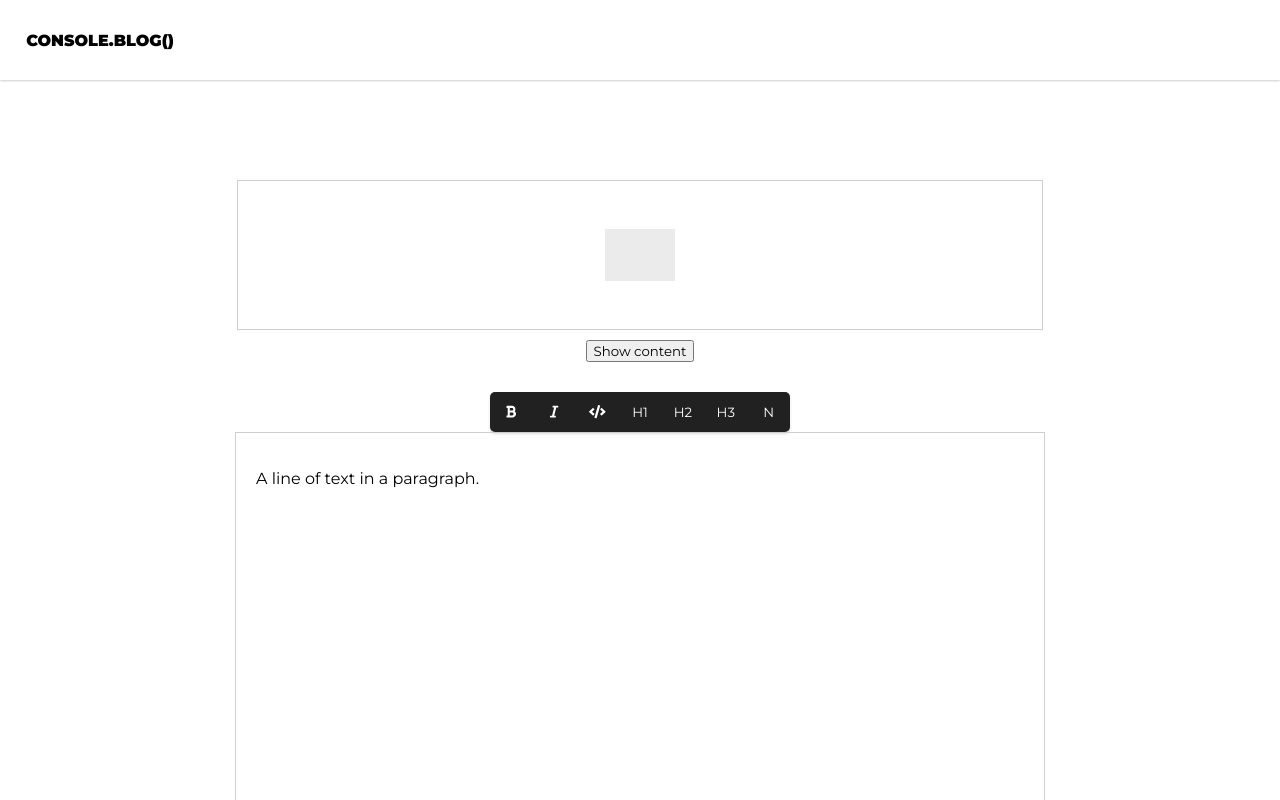
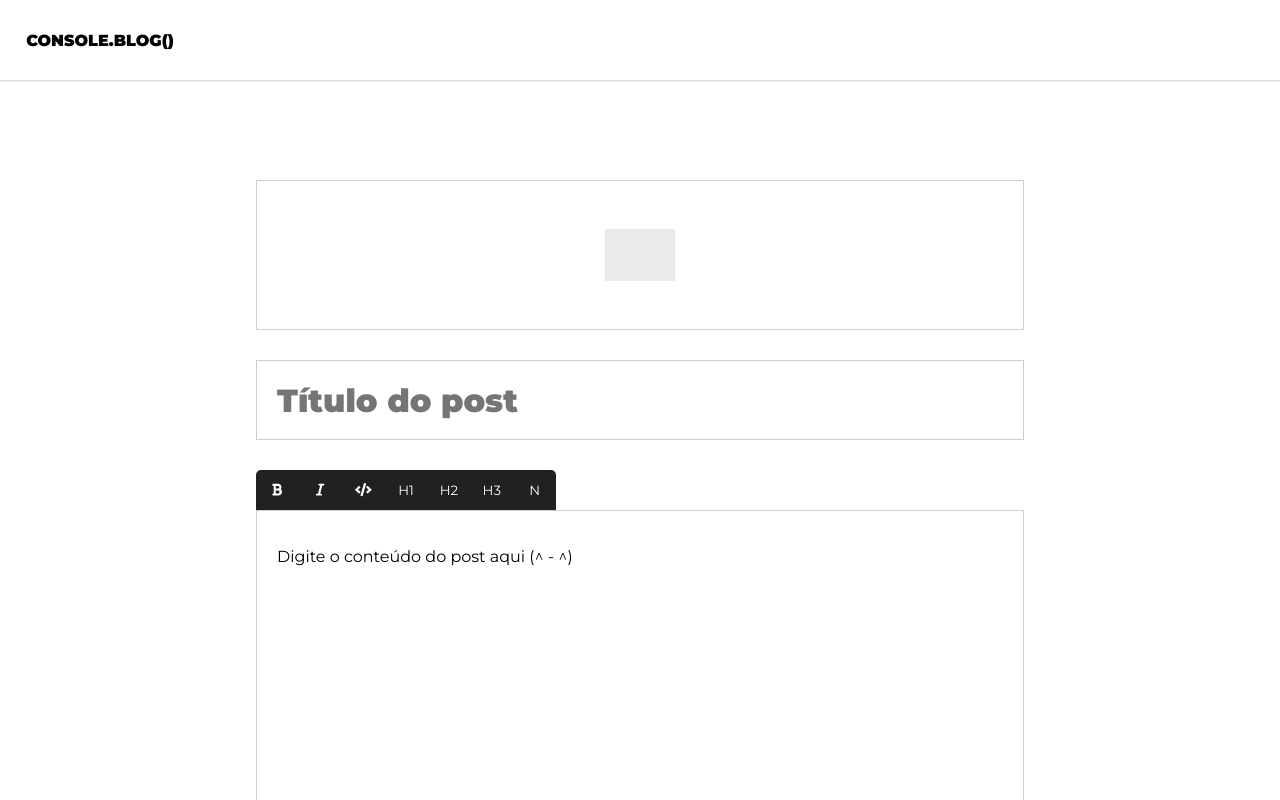
Before and after one commit to alessandroCidney/consolepontoblog, a Next.js app: page /editor in a window 1280 px wide. Shown: the top 800 px of the page. Built offline with nearby package versions, Linux system fonts and the light colour scheme; no server answers; grey boxes are pictures that could not be loaded.

Commit message:
<addition> Creation of the PostTitleInput component

```diff
--- a/src/components/DropImageZone/styles.ts
+++ b/src/components/DropImageZone/styles.ts
@@ -12,7 +12,7 @@ export const StyledDropImageZone = styled.button`
 
 	background-color: transparent;
 
-	width: 63%;
+	width: 60%;
 	min-height: 150px;
 
 	display: flex;
--- /dev/null
+++ b/src/components/PostTitleInput/index.tsx
@@ -0,0 +1,23 @@
+// React
+import { useRef, useState } from 'react';
+
+// Styled Components
+import { StyledTextArea } from './styles';
+
+const PostTitleInput = () => {
+	const [textAreaHeight, setTextAreaHeight] = useState(80);
+
+	return (
+		<StyledTextArea
+			placeholder="Título do post"
+			onInput={e => setTextAreaHeight(last => last > e.target.scrollHeight
+													? last
+													: e.target.scrollHeight
+											)}
+			textAreaHeight={textAreaHeight}
+			maxLength={200}
+		/>
+	);
+};
+
+export default PostTitleInput;
--- /dev/null
+++ b/src/components/PostTitleInput/styles.ts
@@ -0,0 +1,25 @@
+// Styled Components
+import styled from 'styled-components';
+
+export const StyledTextArea = styled.textarea`
+	width: 60%;
+	${props => props.textAreaHeight && `height: ${props.textAreaHeight}px;`}
+
+	min-height: 80px;
+
+	border: 1px solid #cecece;
+
+	font-size: 24pt;
+	font-weight: 900;
+
+	padding: 20px;
+
+	resize: none;
+	overflow-y: hidden;
+
+	margin: 20px 0;
+
+	&:focus {
+		outline: none;
+	}
+`;
--- a/src/components/SlateEditor/index.tsx
+++ b/src/components/SlateEditor/index.tsx
@@ -61,7 +61,7 @@ const SlateEditor = ({
 		return [
 	    {
 	      type: 'paragraph',
-	      children: [{ text: 'A line of text in a paragraph.' }],
+	      children: [{ text: 'Digite o conteúdo do post aqui (^ - ^)' }],
 	    },
 	  ] as Node[];
 	});
--- a/src/components/SlateEditor/styles.ts
+++ b/src/components/SlateEditor/styles.ts
@@ -2,11 +2,9 @@
 import styled, { keyframes } from 'styled-components';
 
 export const SlateWrapper = styled.div`
-	width: 60%;
-	min-width: 300px;
+	max-width: 60%;
+	min-width: 60%;
 	min-height: 100vh;
-
-	padding: 20px;
 
 	text-align: justify;
 
@@ -19,8 +17,9 @@ export const SlateWrapper = styled.div`
 export const SlateWrapperWithBorder = styled.div`
 	${props => props.withBorder && 'border: 1px solid #cecece;'}
 
-	width: 100%;
-	min-height: 100vh;;
+	max-width: 100%;
+	min-width: 100%;
+	min-height: 100vh;
 
 	padding: 20px;
 
@@ -99,14 +98,15 @@ export const ButtonsWrapper = styled.div`
 	width: 300px;
 	height: 40px;
 
+	align-self: flex-start;
+
 	animation: ${showButtonsWrapperAnimation} .5s;
 
 	display: flex;
 	align-items: flex-end;
 	justify-content: flex-start;
 
-	border-radius: 5px;
-	box-shadow: 0 2px 3px #ddd;
+	border-radius: 5px 5px 0 0;
 
 	overflow: hidden;
 
--- a/src/pages/editor.tsx
+++ b/src/pages/editor.tsx
@@ -5,12 +5,12 @@ import React, { useMemo, useState, useCallback } from 'react';
 import Head from 'next/head';
 import Link from 'next/link';
 import { useRouter } from 'next/router';
-import type { NextPage } from 'next';
 
 // Components
 import Header from '../components/Header';
 import SlateEditor from '../components/SlateEditor';
 import DropImageZone from '../components/DropImageZone';
+import PostTitleInput from '../components/PostTitleInput';
 
 // Styled Components
 import styled from 'styled-components';
@@ -20,6 +20,9 @@ import { Node } from 'slate';
 
 // Firebase
 import { database, ref, set, push } from '../services/firebase';
+
+// Types
+import type { NextPage } from 'next';
 
 const Main = styled.main`
 	width: 100%;
@@ -71,9 +74,7 @@ const EditorPage: NextPage = () => {
 		  			setFile={setThumbnailImage}
 		  		/>
 
-		  		<button onClick={() => console.log(editorContent)}>
-		  			Show content
-		  		</button>
+		  		<PostTitleInput />
 
 			  	<SlateEditor
 			  		setEditorContent={setEditorContent}
--- a/styles/_app.css
+++ b/styles/_app.css
@@ -2,12 +2,10 @@
 
 * {
 	font-family: 'Montserrat', sans-serif;
+	box-sizing: border-box;
 }
 
 body {
 	padding: 0;
 	margin: 0;
-
-	box-sizing: border-box;
-
 }
```
